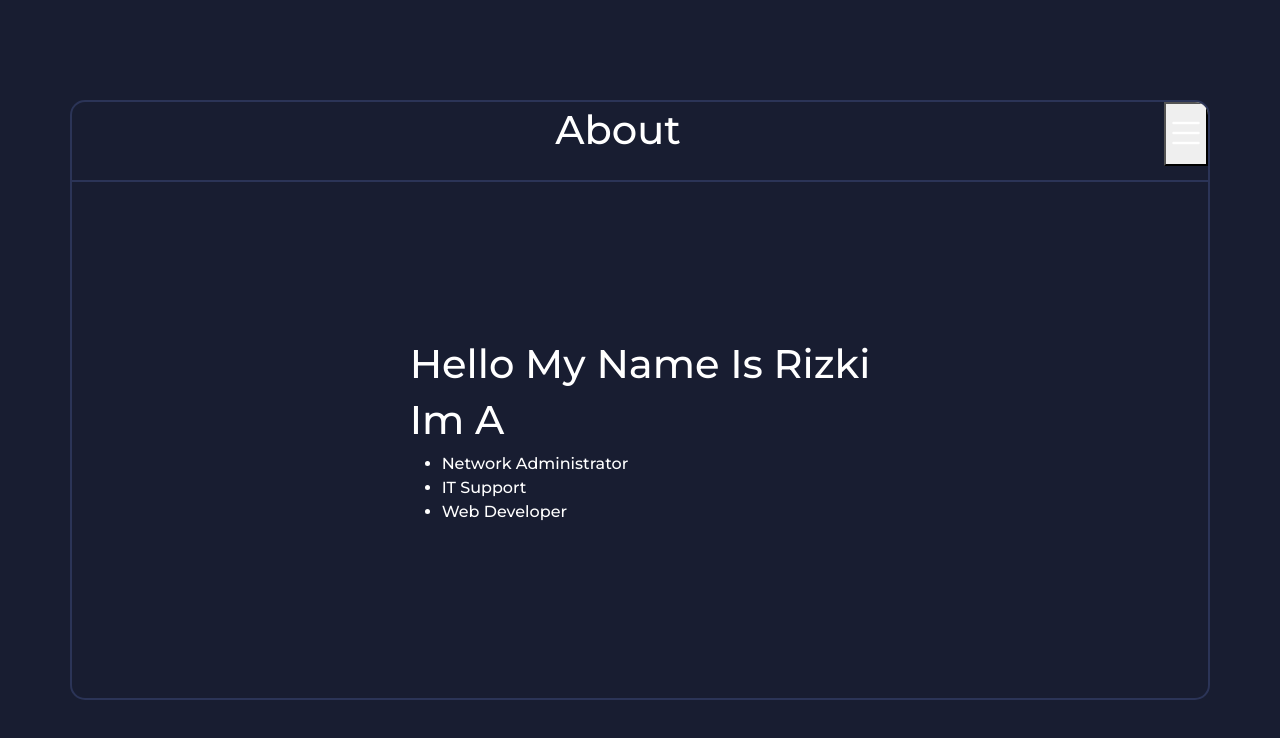
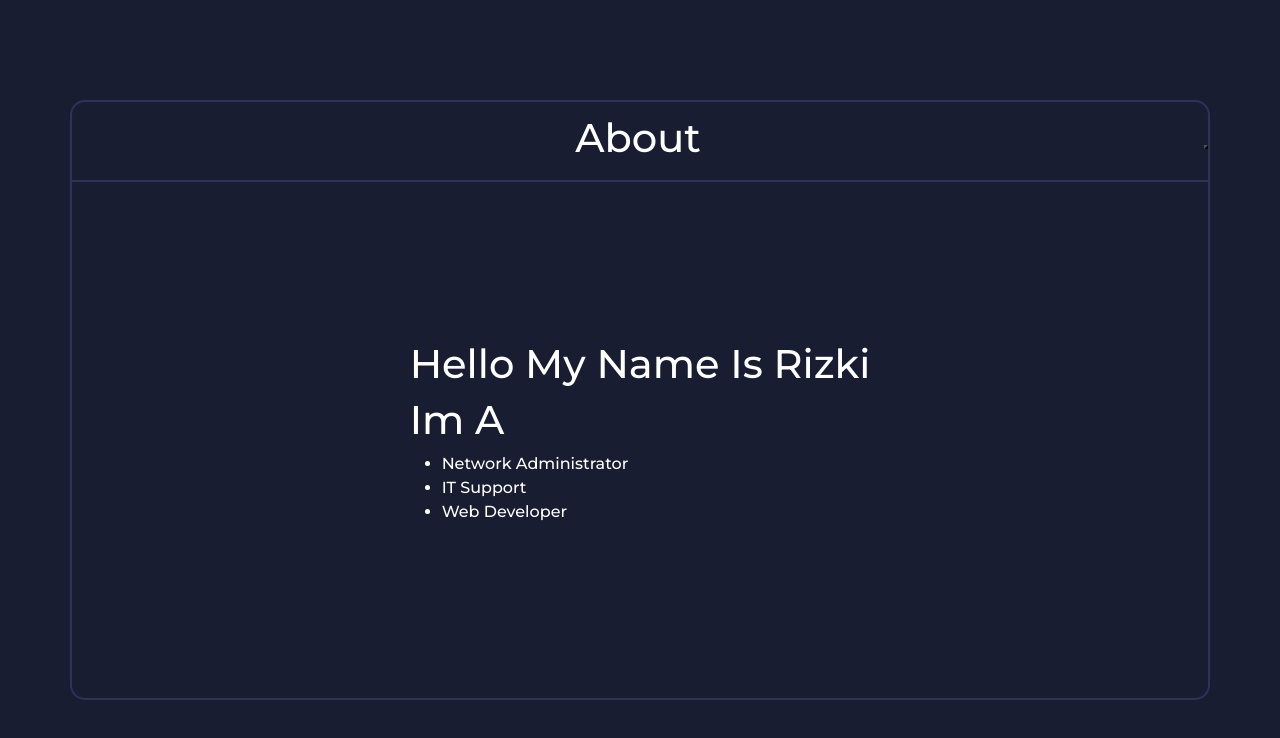
Before and after one commit to rizrmdhn/Portfolio-Webpage-v2, a React (Vite) app: page / in a window 1280 px wide. Shown: the top 738 px of the page. Built offline with nearby package versions, Linux system fonts and the light colour scheme; no server answers.

Commit message:
add menu

```diff
--- a/src/App.jsx
+++ b/src/App.jsx
@@ -39,12 +39,15 @@ class App extends Component {
   }
 
   onSearchHandler(search) {
+    const defaultValue = (this.state.projectList =
+      this.state.unFilteredProjectList);
     if (search.length !== 0 && search.trim() !== "") {
       this.setState({
         projectList: this.state.unFilteredProjectList.filter((lists) =>
           lists.name.toLowerCase().includes(search.toLowerCase())
         ),
       });
+      return defaultValue;
     } else {
       this.setState({
         projectList: this.state.projectList,
@@ -61,7 +64,7 @@ class App extends Component {
     if (option === "HasHomepage") {
       this.setState({
         projectList: hasHompage,
-      })
+      });
       return defaultValue;
     }
     if (option !== "None") {
--- a/src/components/Header/HeaderPage.jsx
+++ b/src/components/Header/HeaderPage.jsx
@@ -4,21 +4,33 @@ import Location from "./Location";
 import "./styles/styles.css";
 
 export default function HeaderPage() {
+  const Animate = () => {
+    // Look for .hamburger
+    var hamburger = document.getElementById("hamburger-menu");
+    hamburger.classList.toggle("is-active");
+  };
+
   const location = useLocation();
   return (
     <div className="Header">
-      <div className="header-item">
+      <div className="header-item animate__animated animate__fadeIn">
         <div className="location">
           <Location location={location.pathname} />
         </div>
         <div className="menu-button">
           <button
-            className="menu hamburger bi bi-list text-end"
+            id="hamburger-menu"
+            className="menu hamburger hamburger--collapse"
             type="button"
             data-bs-toggle="offcanvas"
             data-bs-target="#offcanvasMenu"
             aria-controls="offcanvasMenu"
-          ></button>
+            onClick={Animate}
+          >
+            <span className="hamburger-box">
+              <span className="hamburger-inner"></span>
+            </span>
+          </button>
         </div>
       </div>
       <div
@@ -28,17 +40,6 @@ export default function HeaderPage() {
         aria-labelledby="offcanvasMenu"
         data-bs-backdrop="false"
       >
-        <div className="offcanvas-header">
-          <h5 className="offcanvas-title" id="offcanvasMenu">
-            Menu
-          </h5>
-          <button
-            type="button"
-            className="bi bi-x-lg"
-            data-bs-dismiss="offcanvas"
-            aria-label="Close"
-          ></button>
-        </div>
         <div className="offcanvas-body text-start">
           <ul className="nav flex-column">
             <li className="nav-item">
--- a/src/components/Header/styles/styles.css
+++ b/src/components/Header/styles/styles.css
@@ -24,27 +24,26 @@
   align-self: center;
 }
 .offcanvas.offcanvas-end {
-  top: -90px !important;
+  top: 0px ;
   right: 0;
   width: var(--bs-offcanvas-width);
-  border-left: none !important;
+  border-left: 2px solid #2b3457 !important;
   transform: translateX(100%);
 }
 .offcanvas {
   position: relative !important;
   left: 920px;
-  bottom: 0px;
+  bottom: 0;
   z-index: var(--bs-offcanvas-zindex);
   display: flex;
   flex-direction: column;
   max-width: 100%;
-  height: 735px;
+  height: 650px;
   color: white !important;
   visibility: hidden;
-  background-color: #2b3457 !important;
+  background-color: #181d31 !important;
   background-clip: padding-box;
   outline: 0;
-  border-top-right-radius: 15px;
   border-bottom-right-radius: 15px;
   transition: transform 0.3s ease-in-out;
 }
@@ -53,21 +52,18 @@
   line-height: 1.5;
   font-size: 25px;
 }
-.bi-list {
-  color: white;
-  font-size: 40px;
+.header-item {
+  height: inherit;
 }
-.bi-x-lg {
-  font-size: 30px;
-  color: white;
-  background-color: transparent;
-  border: none;
-  transition: 500ms ease-in-out;
+.menu-button > .menu {
+  height: inherit;
 }
-.bi-x-lg:hover {
-  background-color: #181d31;
-  padding: 0px 5px;
-  border-radius: 50%;
+.hamburger-inner::before,
+.hamburger-inner::after {
+  background-color: white !important;
+}
+.hamburger-inner {
+  background-color: white !important;
 }
 .offcanvas-body > .nav > .nav-item > .nav-link {
   color: white;
```
